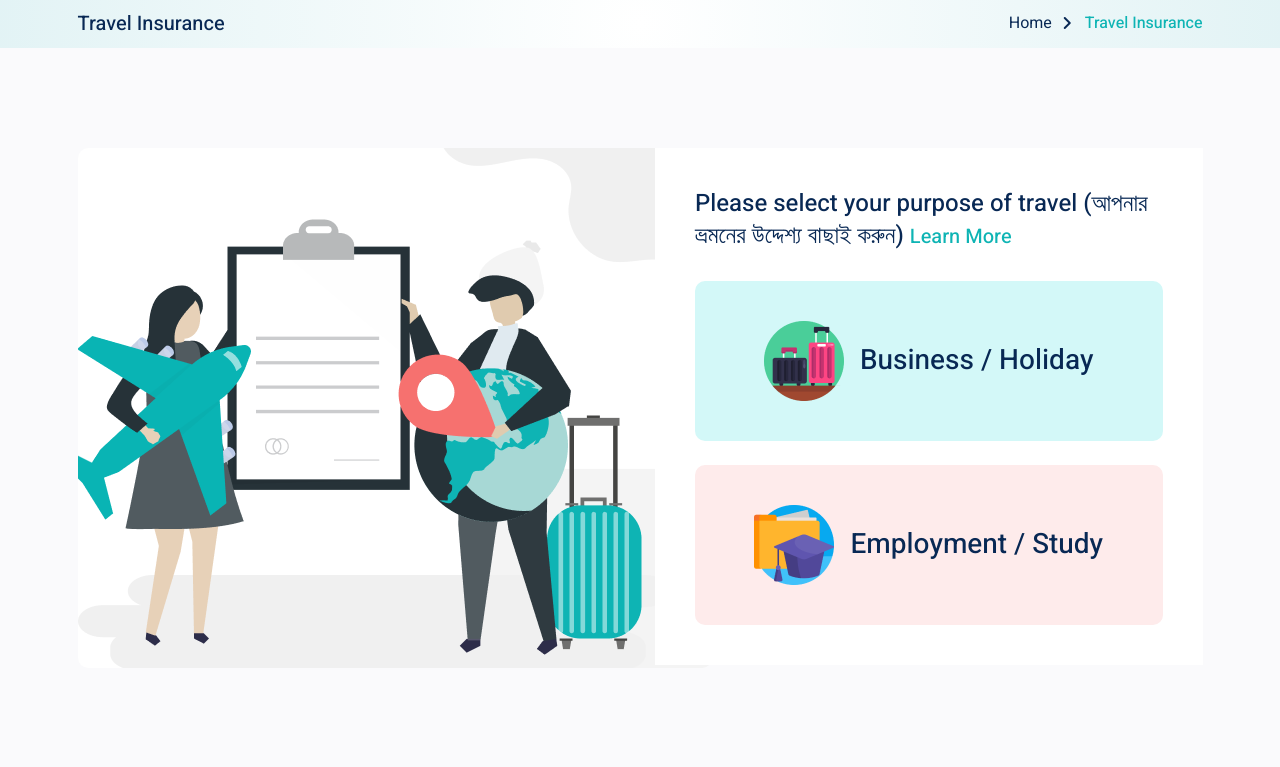
After one commit to polodev/hasan-vi-workflow, a PHP site: page /travel-introductory.html in a window 1280 px wide. The commit adds this page. Shown: the top 767 px of the page. Run offline with PHP 8.4, Linux system fonts and the light colour scheme.

Commit message:
travel intro

```diff
--- a/dist/style.css
+++ b/dist/style.css
@@ -17,6 +17,7 @@ body {
   -webkit-font-smoothing: antialiased;
   -moz-osx-font-smoothing: grayscale;
   text-rendering: optimizeLegibility;
+  background-color: rgba(248, 249, 252, 0.7);
 }
 
 h1,
@@ -448,9 +449,22 @@ select {
   border-color: #697883;
 }
 
+/*-------------------------
+  Health Details Styles
+-------------------------*/
+.health-details-banner {
+  padding: 120px 0;
+  background-color: #ffffff;
+}
+
+.health-details-area {
+  padding: 120px 0;
+}
+
 /*------------------- 3.3 Ion Slider -------------------*/
 .irs--flat {
   margin-bottom: 0;
+  margin-top: 8px;
 }
 
 .irs--flat .irs-min, .irs--flat .irs-max {
@@ -471,7 +485,7 @@ select {
   color: #0eb4b4;
   background-color: transparent;
   left: 40px !important;
-  top: 0;
+  top: -10px;
 }
 
 .irs--flat .irs-from:before, .irs--flat .irs-to:before, .irs--flat .irs-single:before {
@@ -507,16 +521,98 @@ select {
 }
 
 .irs--flat .irs-handle > i:first-child {
-  height: 14px;
-  width: 14px;
-  border-radius: 50%;
-  background-color: #ffffff;
+  height: 25px;
+  width: 25px;
+  border-radius: 7px;
+  background-color: #0eb4b4 !important;
   box-shadow: 0 3px 10px 0 rgba(0, 0, 0, 0.35);
   margin-left: -7px;
   transition: 0.3s;
+  top: -6px;
+  font-style: normal;
+}
+.irs--flat .irs-handle > i:first-child::after {
+  content: "\f053";
+  font-family: "Font Awesome 6 Free";
+  font-weight: 600;
+  font-size: 10px;
+  position: absolute;
+  top: 4px;
+  left: 9px;
+  color: #fff;
+  z-index: 2;
 }
 .irs--flat .irs-handle > i:first-child:hover {
   background-color: #0eb4b4;
+}
+
+.irs--flat .irs-handle.to i:first-child:after {
+  content: "\f054";
+}
+
+/*-------------------------
+  Travel Insurance Styles
+-------------------------*/
+.travel-intro-area {
+  padding: 100px 0;
+}
+
+.travel-intro-thumb img {
+  border-radius: 10px;
+}
+
+.travel-purpose-box {
+  background-color: #fff;
+  padding: 40px;
+}
+.travel-purpose-box .title a {
+  font-size: 20px;
+  color: #0eb4b4;
+  transition: 0.3s;
+}
+.travel-purpose-box .title a:hover {
+  color: #F6716F;
+  text-decoration: underline;
+}
+.travel-purpose-box .travel-list {
+  list-style: none;
+  padding: 0;
+  margin: 0;
+}
+.travel-purpose-box .travel-list li {
+  margin-bottom: 24px;
+}
+.travel-purpose-box .travel-list li:last-child {
+  margin-bottom: 0;
+}
+.travel-purpose-box .travel-list li a {
+  display: flex;
+  align-items: center;
+  justify-content: center;
+  padding: 40px;
+  border-radius: 10px;
+  transition: 0.3s;
+}
+.travel-purpose-box .travel-list li a .thumb {
+  margin-right: 16px;
+}
+.travel-purpose-box .travel-list li a .title {
+  font-size: 28px;
+  font-weight: 500;
+  color: #082854;
+  transition: 0.3s;
+}
+.travel-purpose-box .travel-list li.bg-color-primary a {
+  background-color: #D3F8F8;
+}
+.travel-purpose-box .travel-list li.bg-color-primary a:hover {
+  background-color: #9df3f3;
+}
+.travel-purpose-box .travel-list li.bg-color-secondary a {
+  background-color: #FEEBEB;
+}
+.travel-purpose-box .travel-list li.bg-color-secondary a:hover {
+  background-color: #ffdddd;
 }
 
 /*-------------------------
--- /dev/null
+++ b/src/health-details.scss
@@ -0,0 +1,12 @@
+/*-------------------------
+  Health Details Styles
+-------------------------*/
+
+.health-details-banner {
+    padding: 120px 0;
+    background-color: #ffffff;
+}
+
+.health-details-area {
+    padding: 120px 0;
+}
--- a/src/style.scss
+++ b/src/style.scss
@@ -2,7 +2,9 @@
 @import "typography.scss";
 @import "form.scss";
 @import "health-listing.scss";
+@import "health-details.scss";
 @import "ion-slider.scss";
+@import "travel-intro.scss";
 
 /*-------------------------
   Faq Page Styles
--- /dev/null
+++ b/src/travel-intro.scss
@@ -0,0 +1,73 @@
+/*-------------------------
+  Travel Insurance Styles
+-------------------------*/
+.travel-intro-area {
+    padding: 100px 0;
+}
+
+.travel-intro-thumb {
+    img {
+        border-radius: 10px;
+    }
+}
+
+.travel-purpose-box {
+    background-color: #fff;
+    padding: 40px;
+    .title {
+       a {
+            font-size: 20px;
+            color: $primary_color;
+            transition: .3s;
+            &:hover {
+                color: $accent_color;
+                text-decoration: underline;
+            }
+        }
+    }
+    .travel-list {
+        list-style: none;
+        padding: 0;
+        margin: 0;
+        li {
+            margin-bottom: 24px;
+            &:last-child {
+                margin-bottom: 0;
+            }
+            a {
+                display: flex;
+                align-items: center;
+                justify-content: center;
+                padding: 40px;
+                border-radius: 10px;
+                transition: .3s;
+                .thumb {
+                    margin-right: 16px;
+                }
+                .title {
+                    font-size: 28px;
+                    font-weight: 500;
+                    color: $secondary_color;
+                    transition: .3s;
+                }
+            }
+            &.bg-color-primary {
+                a {
+                    background-color: #D3F8F8;
+
+                    &:hover {
+                        background-color: #9df3f3;
+                    }
+                }
+            }
+            &.bg-color-secondary {
+                a {
+                    background-color: #FEEBEB;
+                    &:hover {
+                        background-color: #ffdddd;
+                    }
+                }
+            }
+        }
+    }
+}
--- a/src/typography.scss
+++ b/src/typography.scss
@@ -17,6 +17,7 @@ body {
     -webkit-font-smoothing: antialiased;
     -moz-osx-font-smoothing: grayscale;
     text-rendering: optimizeLegibility;
+    background-color: rgba(248, 249, 252, 0.7);
 }
 
 
--- /dev/null
+++ b/travel-introductory.html
@@ -0,0 +1,72 @@
+<!doctype html>
+<html lang="en">
+
+<head>
+    <meta charset="utf-8">
+    <meta name="viewport" content="width=device-width, initial-scale=1">
+    <link rel="stylesheet" href="vendor/bootstrap5/css/bootstrap.min.css">
+    <!-- <link rel="stylesheet" href="vendor/fontawesome5/css/all.min.css"> -->
+    <link rel="stylesheet" href="vendor/fontawesome6/css/all.min.css">
+    <link rel="stylesheet" href="vendor/owl-carousel-2/assets/owl.carousel.min.css" type="text/css">
+	<link rel="stylesheet" href="vendor/owl-carousel-2/assets/owl.theme.default.min.css" type="text/css">
+    <link rel="stylesheet" href="vendor/ion-rangeslider/ion.rangeSlider.min.css" type="text/css">
+    <link rel="stylesheet" href="dist/style.css">
+    <title>Hello world from Hasan-work-flow</title>
+</head>
+
+<body>
+    <div class="breadcrumb-area">
+        <div class="container">
+            <div class="row align-items-center">
+                <div class="col-lg-6">
+                    <h6 class="breadcrumb-title">Travel Insurance</h6>
+                </div>
+                <div class="col-lg-6">
+                    <ul class="breadcrumb">
+                        <li class="breadcrumb-item"><a href="#">Home</a></li>
+                        <li class="breadcrumb-item active">Travel Insurance</li>
+                    </ul>
+                </div>
+            </div>
+        </div>
+    </div>
+
+    <div class="travel-intro-area">
+        <div class="container">
+            <div class="row g-5">
+                <div class="col-lg-6">
+                    <div class="travel-intro-thumb">
+                        <img src="images/travel-01.png" alt="Travel Insurance">
+                    </div>
+                </div>
+                <div class="col-lg-6">
+                    <div class="travel-purpose-box">
+                        <h5 class="title">Please select your purpose of travel (আপনার ভ্রমনের উদ্দেশ্য বাছাই করুন) <a href="#">Learn More</a></h5>
+                        <ul class="travel-list">
+                            <li class="bg-color-primary">
+                                <a href="#">
+                                    <span class="thumb"><img src="images/travel-02.png" alt="Business Holiday"></span>
+                                    <span class="title">Business / Holiday</span>
+                                </a>
+                            </li>
+                            <li class="bg-color-secondary">
+                                <a href="#">
+                                    <span class="thumb"><img src="images/travel-03.png" alt="Business Holiday"></span>
+                                    <span class="title">Employment / Study</span>
+                                </a>
+                            </li>
+                        </ul>
+                    </div>
+                </div>
+            </div>
+        </div>
+    </div>
+
+    <script src="vendor/jquery.min.js"></script>
+    <script src="vendor/bootstrap5/js/bootstrap.bundle.min.js"></script>
+    <script src="vendor/owl-carousel-2/owl.carousel.min.js"></script>
+    <script src="vendor/ion-rangeslider/ion.rangeSlider.min.js"></script>
+    <script src="vendor/main.js"></script>
+</body>
+
+</html>
```
Also changed, not shown: health-details.html (added, +101 -0 lines), health-listing.html (+8 -2 lines), src/ion-slider.scss (+25 -5 lines), time-log.md (+1 -0 lines), images/health-banner.png (added), images/travel-01.png (added), images/travel-02.png (added), images/travel-03.png (added), vendor/main.js, 2 other files.
